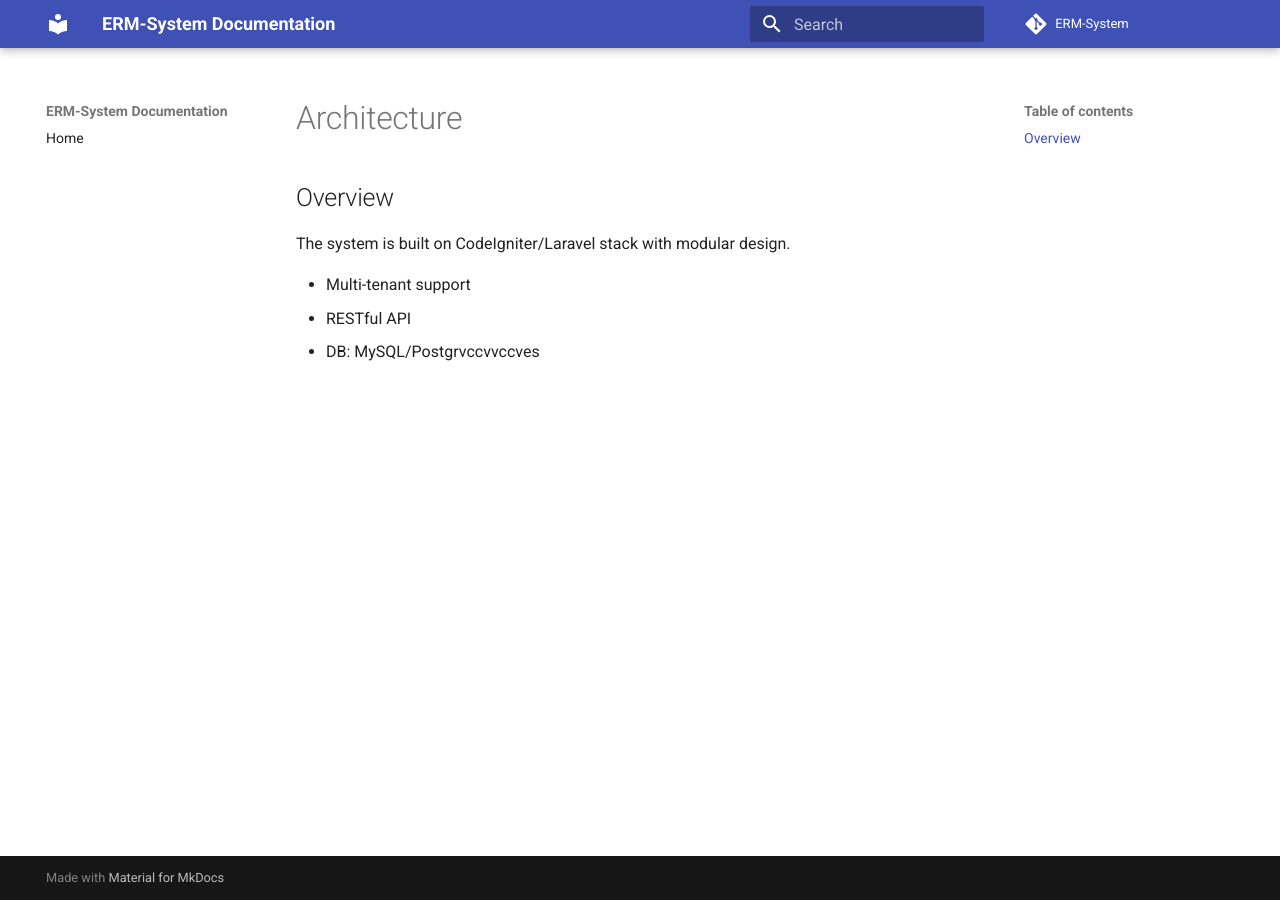
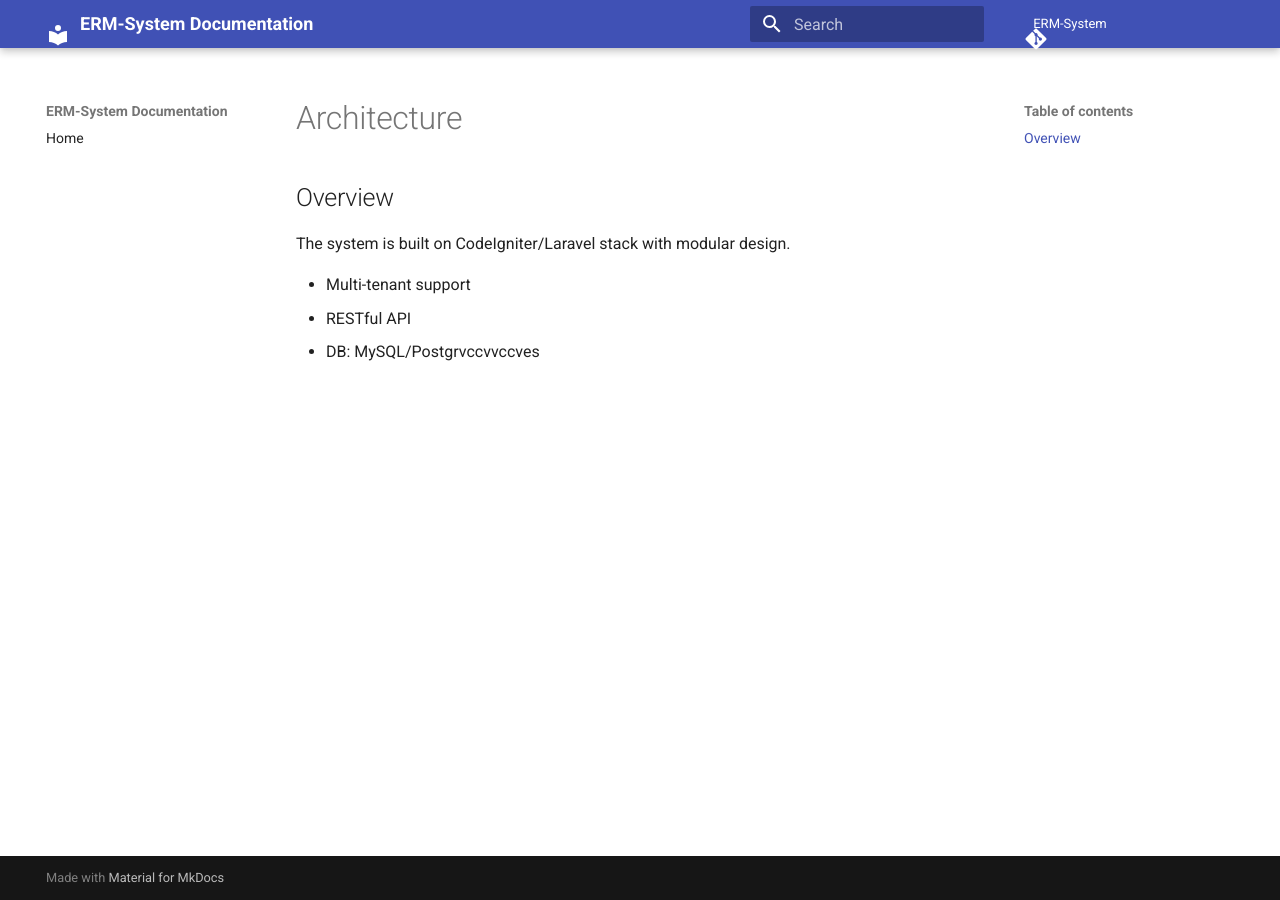
Before and after one commit to Ministra1978/ERM-System, an MkDocs documentation site: the page built from docs/architecture.md, in a window 1280 px wide. Built offline with MkDocs 1.6.1 and Material for MkDocs 9.7.7, drawn with Linux system fonts in a browser that asks for light colours; comment, search, counter and statistics services are not loaded.

Commit message:
Enable custom CSS overrides in mkdocs.yml

```diff
--- a/mkdocs.yml
+++ b/mkdocs.yml
@@ -8,7 +8,7 @@ theme:
 
 # ყურადღება: აქ მხოლოდ შენი override.css დატოვე, და RELATIVE ბილიკით
 extra_css:
- # - assets/css/overrides.css
+  - assets/css/overrides.css
 
 # ყურადღება: დროებით გაასუფთავე extra_javascript
 # extra_javascript: []
```
